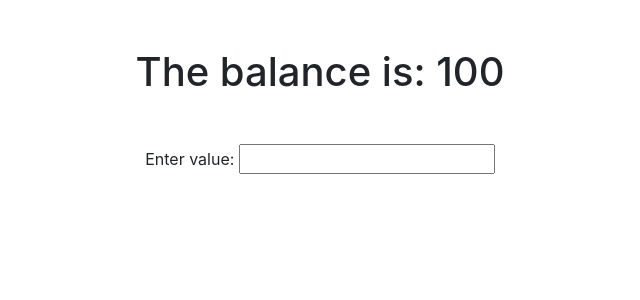
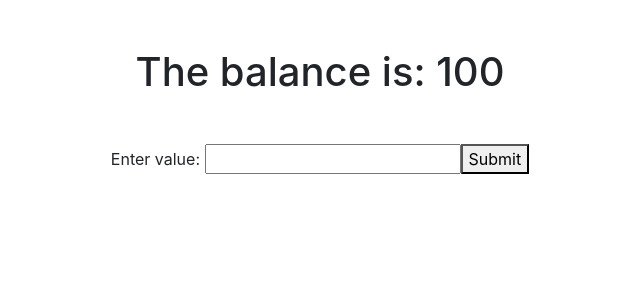
Before and after one commit to JoakimTeixeira/banking-component, a React (Create React App) app: page / in a window 1280 px wide. Shown: the top 300 px of the page, without its empty margins (320-960 px from the left). Built offline with nearby package versions, Linux system fonts and the light colour scheme; the HTML template or start-up script is replaced by a standard one.

Commit message:
Add Button component

```diff
--- a/src/App.jsx
+++ b/src/App.jsx
@@ -1,10 +1,11 @@
 import React from 'react';
-import { Wallet, Input } from 'components';
+import { Wallet, Input, Button } from 'components';
 
 const App = () => (
   <div className="container text-center">
     <Wallet value={100} />
     <Input />
+    <Button text="Submit" />
   </div>
 );
 
--- /dev/null
+++ b/src/components/Button/Button.jsx
@@ -0,0 +1,12 @@
+import React from 'react';
+import PropTypes from 'prop-types';
+
+const Button = ({ text }) => (
+  <button type="submit">{text}</button>
+);
+
+export default Button;
+
+Button.propTypes = {
+  text: PropTypes.string.isRequired,
+};
--- /dev/null
+++ b/src/components/Button/index.js
@@ -0,0 +1 @@
+export { default as Button } from './Button';
--- a/src/components/index.js
+++ b/src/components/index.js
@@ -1,2 +1,3 @@
 export { Wallet } from './Wallet';
 export { Input } from './Input';
+export { Button } from './Button';
```
